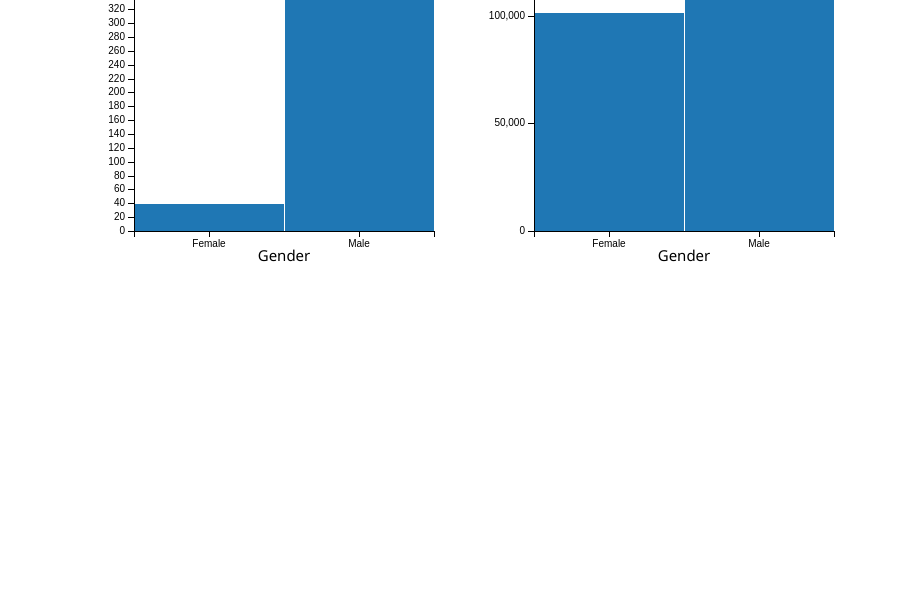
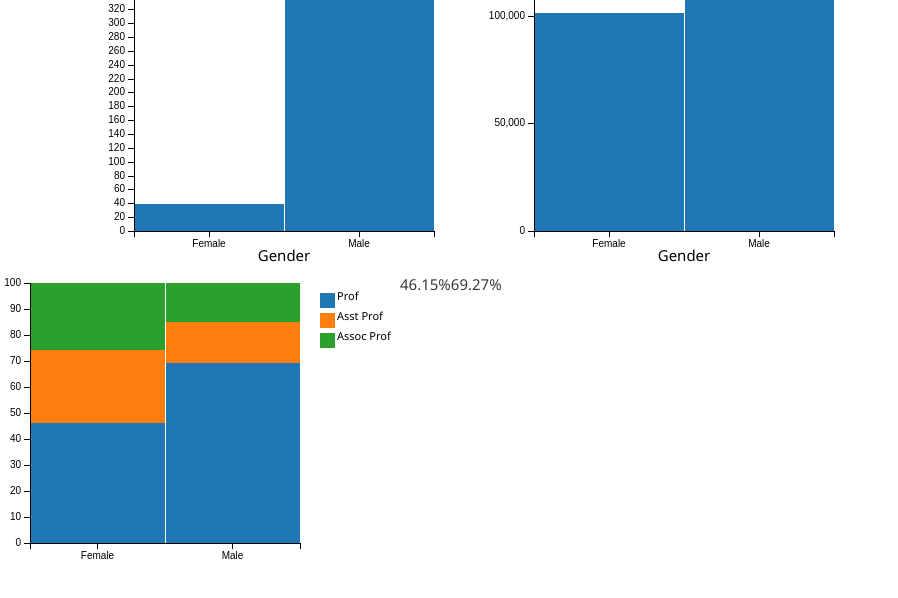
Before and after one commit to alimgee/dashboards, a plain HTML site: page index.html in a window 1280 px wide. Shown: the part 80-678 px from the top of the page, without its empty margins (0-898 px from the left). Drawn offline with Linux system fonts and the light colour scheme.

Commit message:
adding in stacked graph

```diff
--- a/index.html
+++ b/index.html
@@ -1,11 +1,11 @@
 <!DOCTYPE html>
 <html lang="en">
-
 <head>
     <meta charset="UTF-8">
     <meta name="viewport" content="width=device-width, initial-scale=1.0">
     <meta http-equiv="X-UA-Compatible" content="ie=edge">
-    <title>Gender in Academica</title>
+    <title>Gender In Academia</title>
+
     <link rel="stylesheet" href="static/css/bootstrap.min.css" type="text/css" />
     <link rel="stylesheet" href="static/css/dc.min.css" type="text/css" />
 
@@ -15,15 +15,21 @@
     <script type="text/javascript" src="static/js/queue.min.js"></script>
     <script type="text/javascript" src="static/js/graph.js"></script>
 
+</head>
+<body>
 
-</head>
+    <h1>Gender In Academia</h1>
 
-<body>
-    <h1>Gender In Academia</h1>
     <div id="discipline-selector"></div>
+
     <div id="gender-balance"></div>
+
     <div id="average-salary"></div>
 
+    <div id="rank-distribution"></div>
+
+    <div id="percent-of-women-professors"></div>
+    <div id="percent-of-men-professors"></div>
+
 </body>
-
 </html>
--- a/static/js/graph.js
+++ b/static/js/graph.js
@@ -10,11 +10,17 @@ function makeGraphs(error, salaryData) {
     })
 
     show_discipline_selector(ndx);
+
+    show_percent_that_are_professors(ndx, "Female", "#percent-of-women-professors");
+    show_percent_that_are_professors(ndx, "Male", "#percent-of-men-professors");
+
     show_gender_balance(ndx);
     show_average_salary(ndx);
+    show_rank_distribution(ndx);
 
     dc.renderAll();
 }
+
 
 function show_discipline_selector(ndx) {
     var dim = ndx.dimension(dc.pluck('discipline'));
@@ -24,6 +30,46 @@ function show_discipline_selector(ndx) {
         .dimension(dim)
         .group(group);
 }
+
+
+function show_percent_that_are_professors(ndx, gender, element) {
+    var percentageThatAreProf = ndx.groupAll().reduce(
+        function(p, v) {
+            if (v.sex === gender) {
+                p.count++;
+                if(v.rank === "Prof") {
+                    p.are_prof++;
+                }
+            }
+            return p;
+        },
+        function(p, v) {
+            if (v.sex === gender) {
+                p.count--;
+                if(v.rank === "Prof") {
+                    p.are_prof--;
+                }
+            }
+            return p;
+        },
+        function() {
+            return {count: 0, are_prof: 0};
+        },
+    );
+
+    dc.numberDisplay(element)
+        .formatNumber(d3.format(".2%"))
+        .valueAccessor(function (d) {
+            if (d.count == 0) {
+                return 0;
+            } else {
+                return (d.are_prof / d.count);
+            }
+        })
+        .group(percentageThatAreProf)
+}
+
+
 
 
 function show_gender_balance(ndx) {
@@ -88,3 +134,53 @@ function show_average_salary(ndx) {
         .xAxisLabel("Gender")
         .yAxis().ticks(4);
 }
+
+
+function show_rank_distribution(ndx) {
+
+    function rankByGender(dimension, rank) {
+        return dimension.group().reduce(
+            function (p, v) {
+                p.total++;
+                if(v.rank == rank) {
+                    p.match++;
+                }
+                return p;
+            },
+            function (p, v) {
+                p.total--;
+                if(v.rank == rank) {
+                    p.match--;
+                }
+                return p;
+            },
+            function () {
+                return {total: 0, match: 0};
+            }
+        );
+    }
+
+    var dim = ndx.dimension(dc.pluck("sex"));
+    var profByGender = rankByGender(dim, "Prof");
+    var asstProfByGender = rankByGender(dim, "AsstProf");
+    var assocProfByGender = rankByGender(dim, "AssocProf");
+
+    dc.barChart("#rank-distribution")
+        .width(400)
+        .height(300)
+        .dimension(dim)
+        .group(profByGender, "Prof")
+        .stack(asstProfByGender, "Asst Prof")
+        .stack(assocProfByGender, "Assoc Prof")
+        .valueAccessor(function(d) {
+            if(d.value.total > 0) {
+                return (d.value.match / d.value.total) * 100;
+            } else {
+                return 0;
+            }
+        })
+        .x(d3.scale.ordinal())
+        .xUnits(dc.units.ordinal)
+        .legend(dc.legend().x(320).y(20).itemHeight(15).gap(5))
+        .margins({top: 10, right: 100, bottom: 30, left: 30});
+}
```
